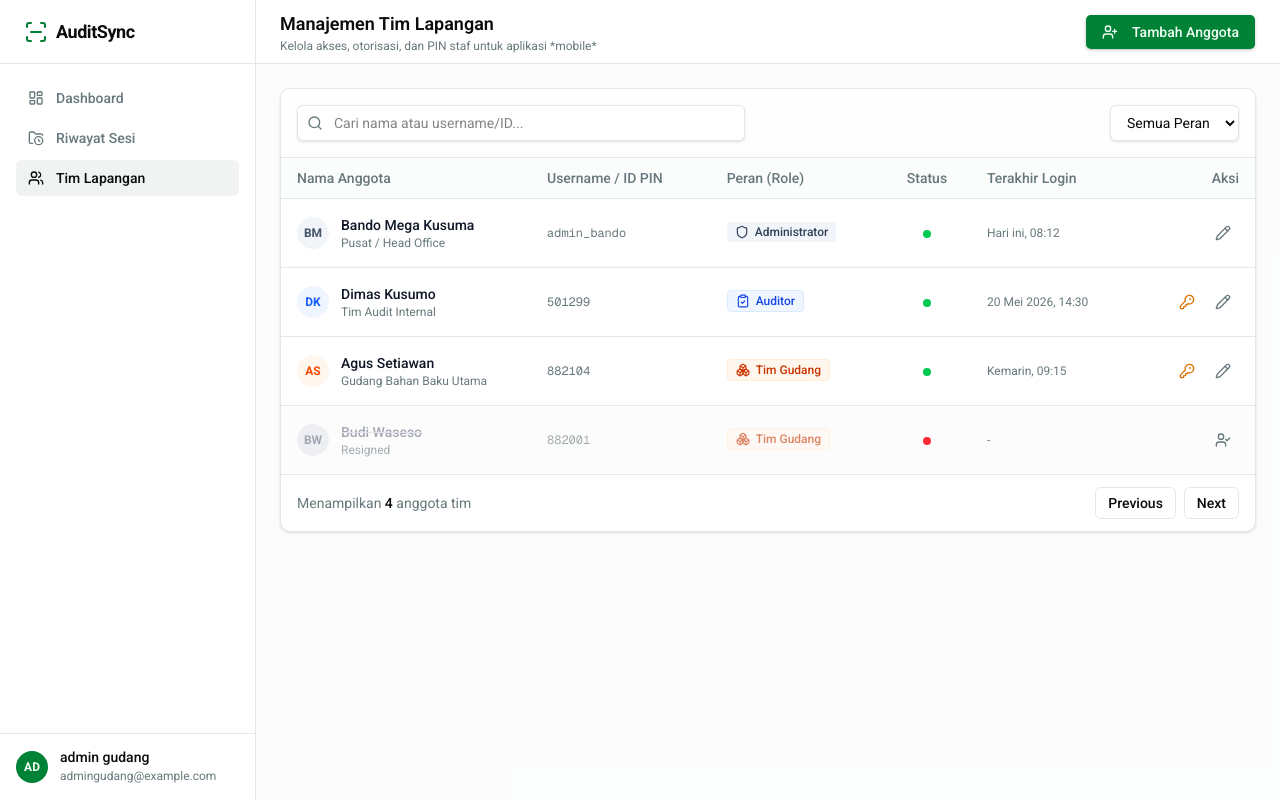
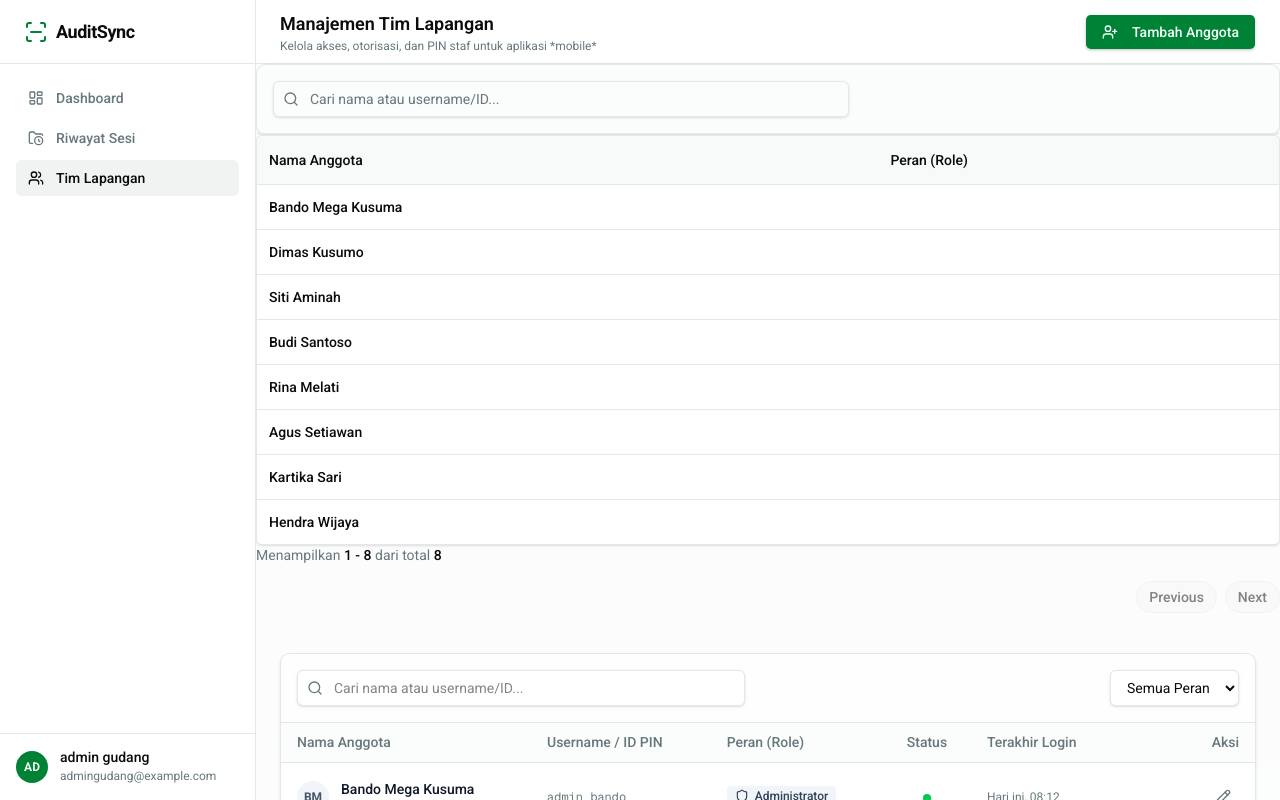
Before and after one commit to bando9/auditsync-web, a Next.js app: page /admin/users in a window 1280 px wide. Built offline with nearby package versions, Linux system fonts and the light colour scheme.

Commit message:
refactor: admin users

```diff
--- /dev/null
+++ b/app/admin/users/components/columns-user.tsx
@@ -0,0 +1,37 @@
+"use client"
+
+import { ColumnDef } from "@tanstack/react-table"
+import { ArrowRight, CheckCheck, Download, Eye } from "lucide-react"
+import Link from "next/link"
+import "dayjs/locale/id"
+import { User } from "@/app/types"
+
+export const columns: ColumnDef<User>[] = [
+  {
+    accessorKey: "name",
+    header: "Nama Anggota",
+    cell: ({ row }) => {
+      const isProgress = row.getValue("status") == "in-progress"
+
+      return (
+        <div>
+          {isProgress ? (
+            <div className="align-middle font-semibold text-primary">
+              {row.original.name}
+            </div>
+          ) : (
+            <div className="align-middle font-medium text-foreground">
+              {row.original.name}
+            </div>
+          )}
+        </div>
+      )
+    },
+  },
+
+  {
+    accessorKey: "role",
+    header: "Peran (Role)",
+    cell: ({}) => {},
+  },
+]
--- a/app/admin/users/page.tsx
+++ b/app/admin/users/page.tsx
@@ -8,11 +8,21 @@ import {
   UserCheck,
 } from "lucide-react"
 import HeaderUsers from "./components/header-users"
+import { DataTable } from "../components/data-table"
+import { getDataUser } from "@/app/data/dummy-data"
+import { columns } from "./components/columns-user"
 
-function AdminUsersPage() {
+async function AdminUsersPage() {
+  const data = await getDataUser()
+
   return (
     <main className="flex h-screen flex-1 flex-col overflow-hidden">
       <HeaderUsers />
+      <DataTable
+        columns={columns}
+        data={data}
+        placeholderInputSearch="Cari nama atau username/ID..."
+      />
 
       {/* <!-- SCROLLABLE WORKSPACE --> */}
       <div className="flex-1 overflow-auto p-6">
```
